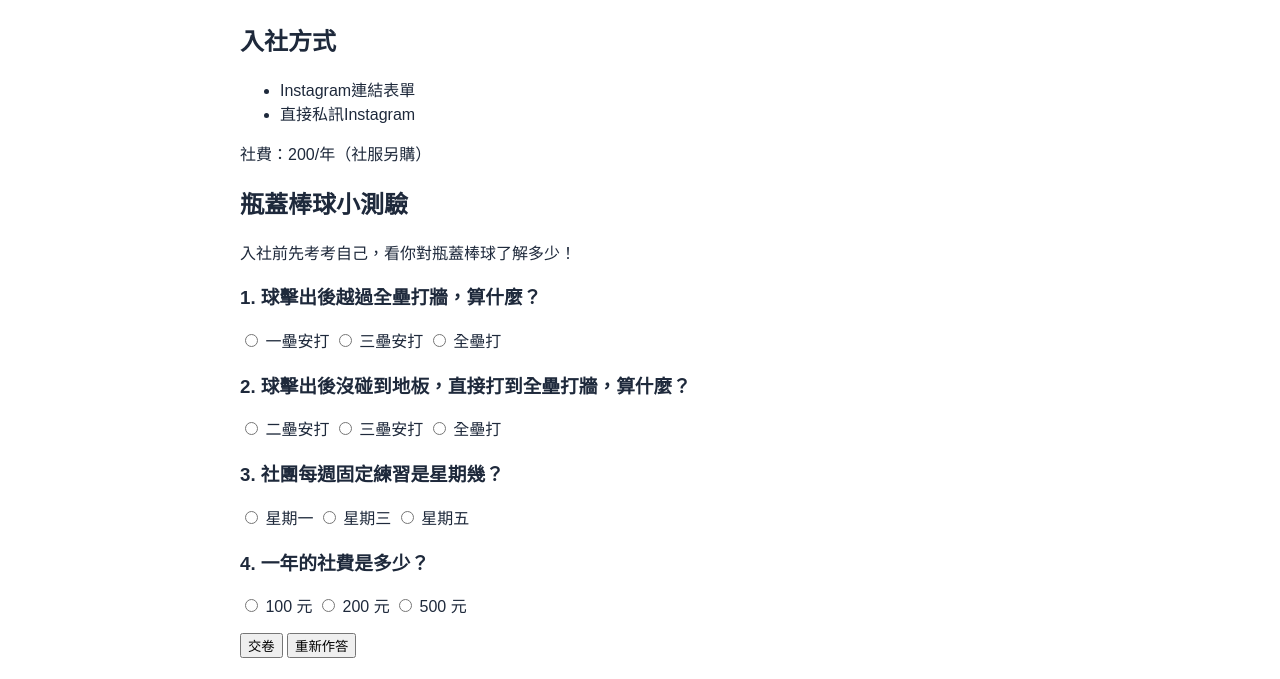
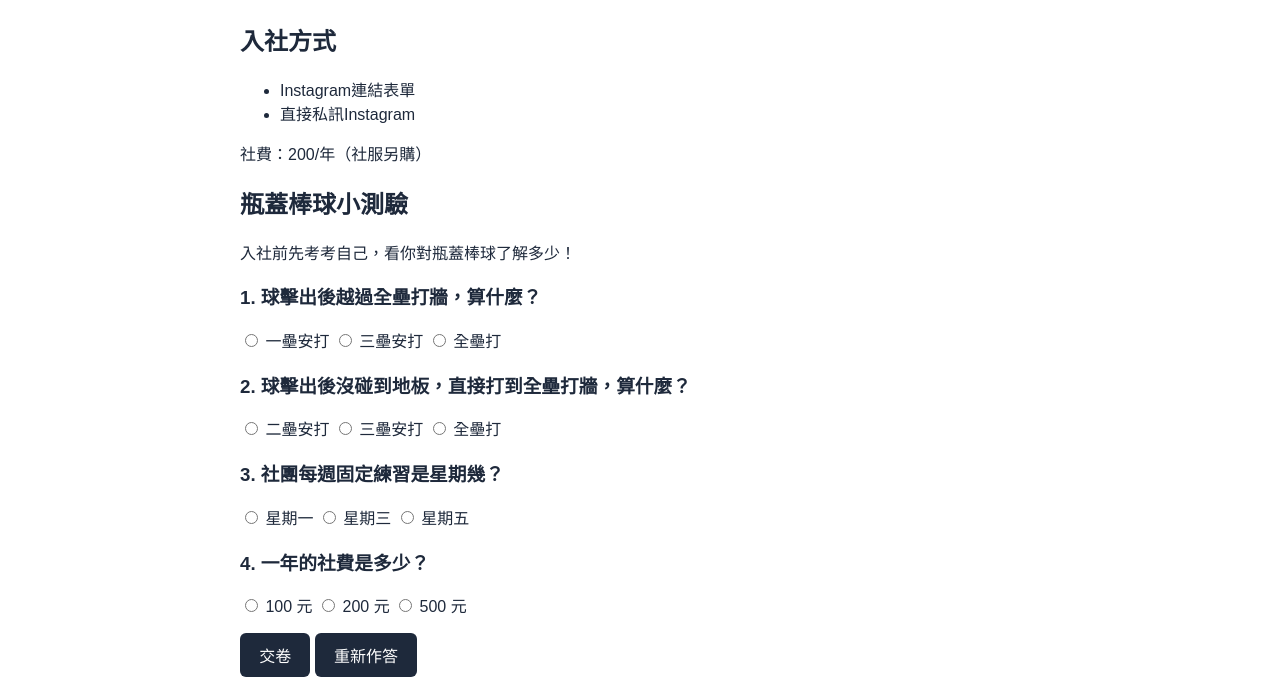
Before and after one commit to Good9tTo9t/webclass-midterm, a plain HTML site: page join.html in a window 1280 px wide. Shown: the part 137-816 px from the top of the page. Drawn offline with Linux system fonts and the light colour scheme.

Commit message:
Add button styles and fix copyright symbol in footer

```diff
--- a/css/style.css
+++ b/css/style.css
@@ -181,6 +181,21 @@ th, td {
   padding: 8px 12px;
 }
 
+button {
+    background-color: #1e293b;
+    color: #ffffff;
+    border: none;
+    border-radius: 6px;
+    padding: 0.6rem 1.2rem;
+    font-size: 1rem;
+    cursor: pointer;
+    transition: background-color 0.2s;
+}
+
+button:hover {
+    background-color: #3b82f6;
+}
+
 .correct {
     color: green;
 }
--- a/js/script.js
+++ b/js/script.js
@@ -84,7 +84,7 @@ if (countdownDisplay) {
 const copyrightFooter = document.getElementById("copyright");
 
 function updateCopyright(){
-  copyrightFooter.innerHTML = "&copy " + new Date().getFullYear() + " 北科大瓶蓋棒球社";
+  copyrightFooter.innerHTML = "&copy; " + new Date().getFullYear() + " 北科大瓶蓋棒球社";
 }
 
 if(copyrightFooter){
```
